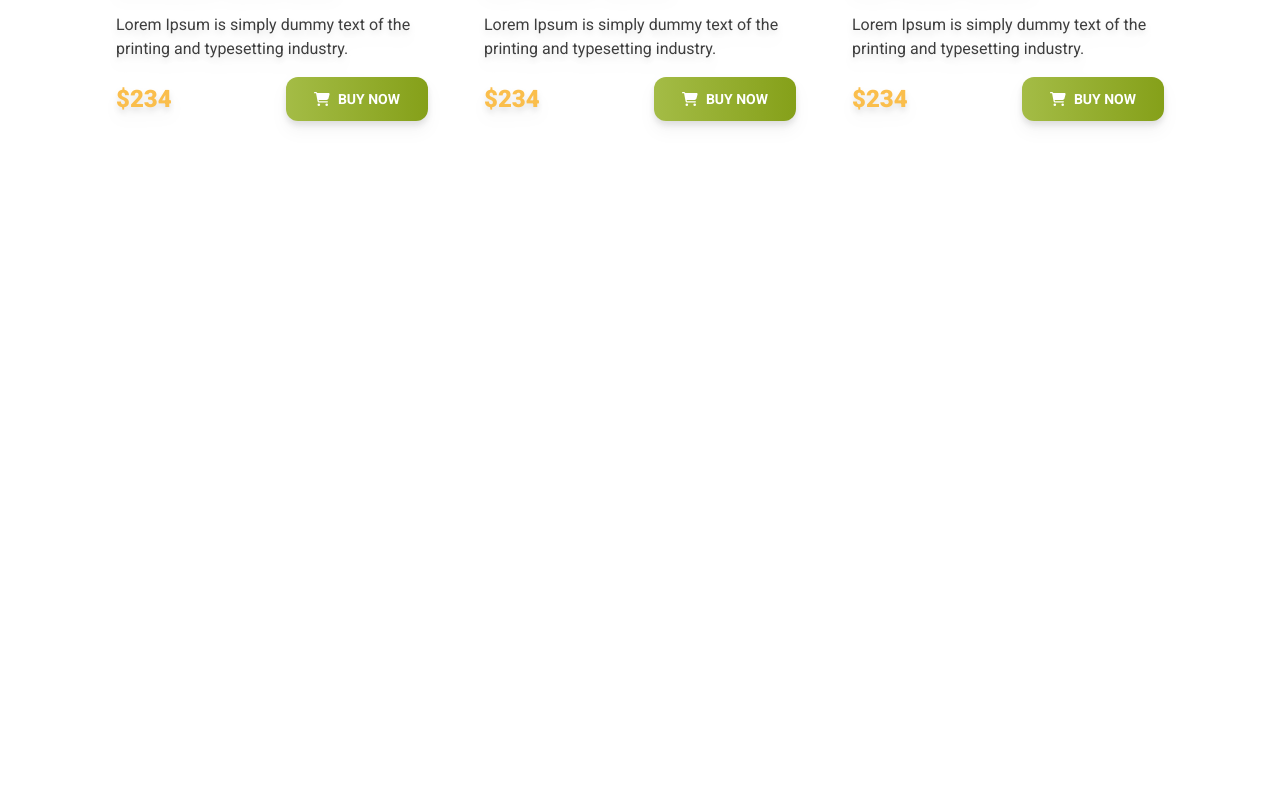
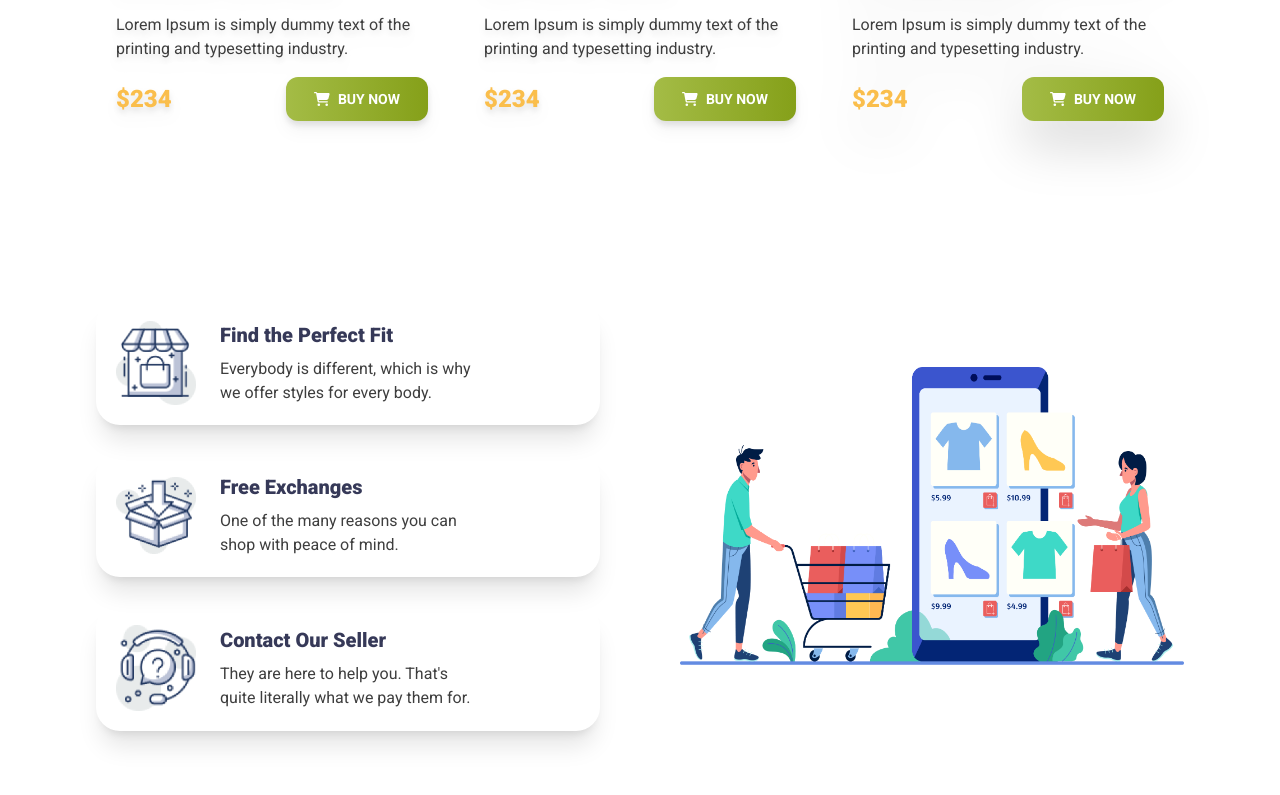
Before and after one commit to fatemaDiba/penguin-tailwind, a plain HTML site: page index.html in a window 1280 px wide. Shown: the part 1962-2757 px from the top of the page. Before the commit the page ends 2199 px from the top, so only its background shows below. Drawn offline with nearby package versions, Linux system fonts and the light colour scheme.

Commit message:
last section added

```diff
--- a/index.html
+++ b/index.html
@@ -111,7 +111,7 @@
         </section>
 
         <!-- Men jacket section -->
-        <section class="mb-24">
+        <section class="lg:mb-24 mb-16">
             <h2 class="font-bebas-neue-regular text-4xl lg:text-5xl text-[#363958] lg:text-left text-center mb-7">Man
                 jacket</h2>
             <!-- jacket-card-container -->
@@ -141,7 +141,7 @@
                                 class="fa-solid fa-cart-shopping mr-2"></i>BUY NOW</button>
                     </div>
                 </div>
-                <div class="p-5 drop-shadow-lg rounded-3xl space-y-4">
+                <div class="p-5 drop-shadow-2xl rounded-3xl space-y-4">
                     <img class="p-12 rounded-3xl bg-[#F1F1F1] mb-8" src="images/jacket-6.png" alt="">
                     <h3 class="text-[#363958] text-xl font-bold">Man Casual Jackets</h3>
                     <p class="text-[#3E3E3E] text-base">Lorem Ipsum is simply dummy text of the printing and
@@ -156,7 +156,45 @@
             </div>
         </section>
 
-
+        <!-- End -->
+        <section class="py-16">
+            <div class="grid grid-cols-1 lg:grid-cols-2 gap-20 items-center">
+                <!-- card -->
+                <div class="order-2 lg:order-1 space-y-7">
+                    <!-- card-1 -->
+                    <div class="flex gap-6 items-center rounded-3xl shadow-xl p-5">
+                        <img class="w-20" src="icons/house.png" alt="">
+                        <div class="space-y-2 lg:w-[55%]">
+                            <h2 class="text-xl text-[#363958] font-extrabold">Find the Perfect Fit</h2>
+                            <p class="text-[#3E3E3E]">Everybody is different, which is why we
+                                offer styles for every body.</p>
+                        </div>
+                    </div>
+                    <!-- card-2 -->
+                    <div class="flex gap-6 items-center rounded-3xl shadow-xl p-5">
+                        <img class="w-20" src="icons/box.png" alt="">
+                        <div class="space-y-2 lg:w-[55%]">
+                            <h2 class="text-xl text-[#363958] font-extrabold">Free Exchanges</h2>
+                            <p class="text-[#3E3E3E]">One of the many reasons you can shop
+                                with peace of mind.</p>
+                        </div>
+                    </div>
+                    <!-- card-3 -->
+                    <div class="flex gap-6 items-center rounded-3xl shadow-xl p-5">
+                        <img class="w-20" src="icons/question.png" alt="">
+                        <div class="space-y-2 lg:w-[55%]">
+                            <h2 class="text-xl text-[#363958] font-extrabold">Contact Our Seller</h2>
+                            <p class="text-[#3E3E3E]">They are here to help you. That's quite
+                                literally what we pay them for.</p>
+                        </div>
+                    </div>
+                </div>
+                <!-- img -->
+                 <div class="order-1 lg:order-2">
+                    <img src="images/shopping.png" alt="">
+                 </div>
+            </div>
+        </section>
     </main>
     <script src="https://cdnjs.cloudflare.com/ajax/libs/font-awesome/6.6.0/js/all.min.js"></script>
 </body>
```
